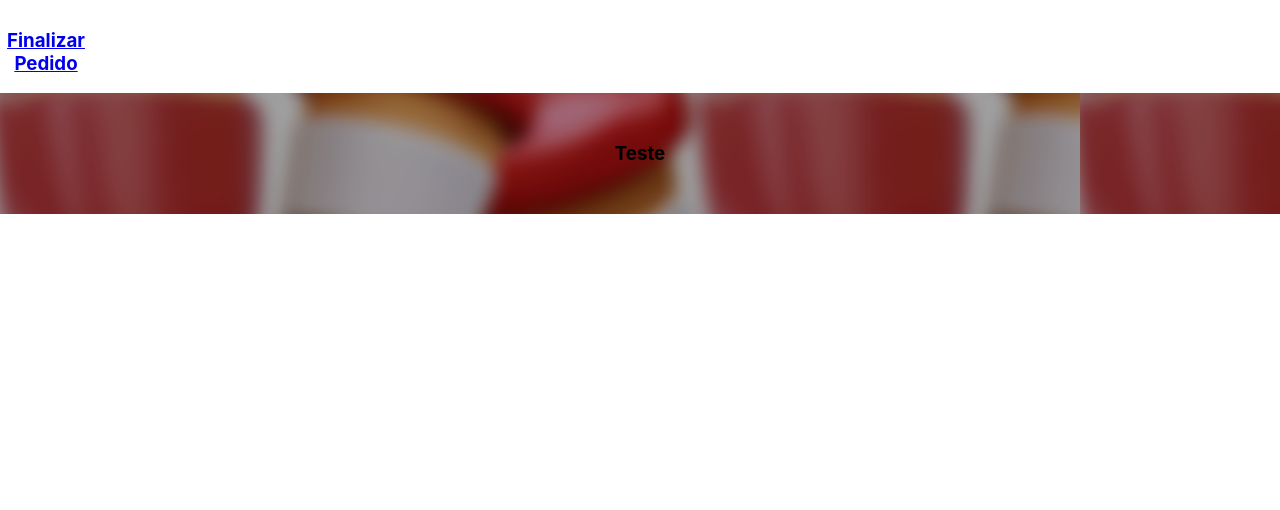
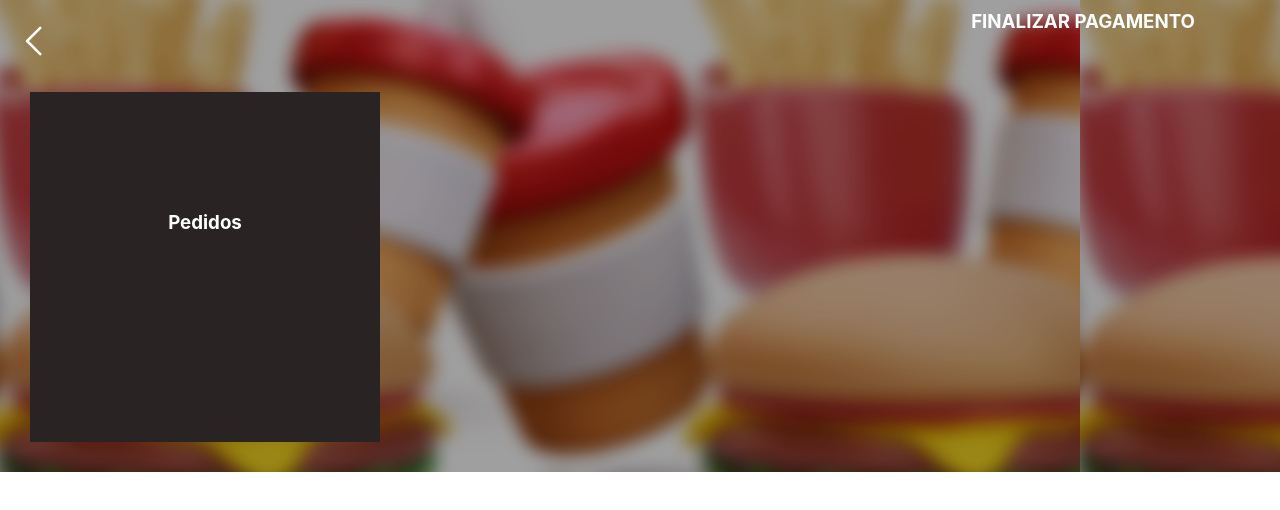
Before and after one commit to zZubat/Burguer-Night, a React (Create React App) app in the folder burguernight/: page /Pagamento in a window 1280 px wide. Shown: the top 510 px of the page. Built offline with nearby package versions, Linux system fonts and the light colour scheme.

Commit message:
Parte topo da tela pagamento.

```diff
--- a/burguernight/src/componentes/Tela/index.module.css
+++ b/burguernight/src/componentes/Tela/index.module.css
@@ -2,10 +2,10 @@
     scroll-behavior: smooth;
     overflow: auto;
     height: 100%;
+    background-image: url('../../Aseets/backgroundConfirmarPedido.png');
+    background-attachment: fixed;
 }
 
 .conteudo{
     padding: 30px;
-    background-image: url('../../Aseets/backgroundConfirmarPedido.png');
-    background-attachment: fixed;
 }
--- a/burguernight/src/componentes/TelaPagamento/index.module.css
+++ b/burguernight/src/componentes/TelaPagamento/index.module.css
@@ -1,11 +1,28 @@
-.card {
-    background-color: aqua;
+.imagemdefundo{
+    background-image: url('../../Aseets/backgroundConfirmarPedido.png');
+    background-attachment: fixed;
 }
 
+.topo {
+    display: flex;
+    flex-direction: row;
+    justify-content: space-between;
+    padding-right: 85px;
+}
 .iconback {
     display: flex;
     justify-content: center;
-    align-items: center;
-    padding-top: 10px;
-    width: 50px;
+    padding-top: 20px;
+    width: 70px;
 }
+.texttopo {
+    color: white;
+    margin-top: 10px;
+}
+.cardpedidos{
+    background-color: rgb(41, 35, 35);
+    color: white;
+    width: 350px;
+    height: 250px;
+    padding-top: 100px;
+}
--- a/burguernight/src/componentes/TelaPagamento/index.tsx
+++ b/burguernight/src/componentes/TelaPagamento/index.tsx
@@ -5,22 +5,23 @@ import styles from './index.module.css'
 
 function Pagamento() {
     return (
-        <Tela barraTopo={
-            <Link to="/">
-                <a className={styles.iconback}>
+            <Tela  barraTopo={
+                <div className={styles.topo}>
+                    <Link to="/">
+                        <a className={styles.iconback}>
+                            <CaretLeft color="#fff" size={42} />
+                        </a>
+                    </Link>
                     <div>
-                        <CaretLeft color="#000" size={42} />
+                        <h3 className={styles.texttopo}>FINALIZAR PAGAMENTO</h3>
                     </div>
-                    <div>
-                        <h3>Finalizar Pedido</h3>
-                    </div>
-                 </a>
-            </Link>
-        }>
-        <div>
-            <h3>Teste</h3>
-        </div>
-        </Tela>
+                </div>
+            }>
+
+                <div className={styles.cardpedidos}>
+                    <h3>Pedidos</h3>
+                </div>
+            </Tela>
     )
 }
 
--- a/burguernight/src/componentes/TelaPedido/index.tsx
+++ b/burguernight/src/componentes/TelaPedido/index.tsx
@@ -23,7 +23,6 @@ function Pedido(){
     ];
 
     return(
-        <div className={styles.imagemdefundo}>
             <Tela barraTopo={
                 <Link to="/">
                     <a className={styles.iconback}>
@@ -56,7 +55,6 @@ function Pedido(){
                 </section>
                 <BotaoFazerPedido/>
             </Tela>
-        </div>
     );
 }
 
```
